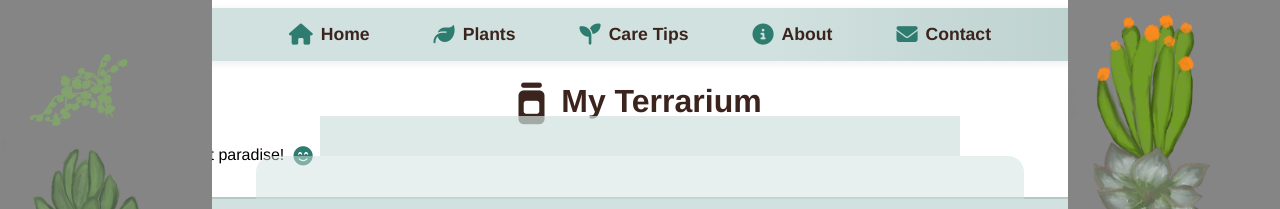
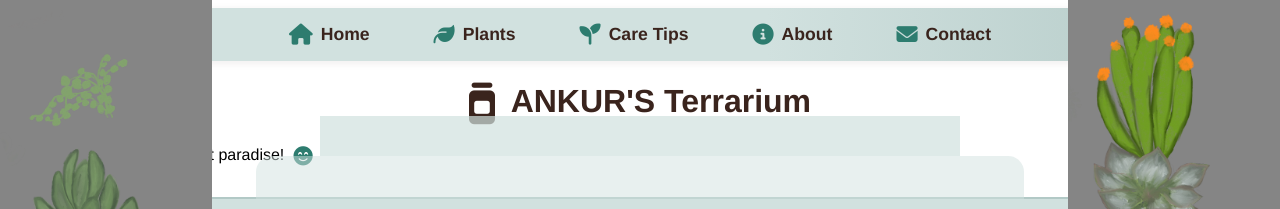
Before and after one commit to avcpa/terrarium-lab, a plain HTML site: page index.html in a window 1280 px wide. Shown: the top 209 px of the page. Drawn offline with Linux system fonts and the light colour scheme.

Commit message:
personalized title and gitignore

```diff
--- a/index.html
+++ b/index.html
@@ -1,7 +1,7 @@
 <!DOCTYPE html>
 <html lang="en">
 <head>
-    <title>Welcome to my Virtual Terrarium</title>
+    <title>Welcome to Ankur's Garden</title>
     <meta charset="utf-8" />
     <meta http-equiv="X-UA-Compatible" content="IE=edge" />
     <meta name="viewport" content="width=device-width, initial-scale=1" />
@@ -26,7 +26,7 @@
         </nav>
 
         <header>
-            <h1><i class="fas fa-jar"></i> My Terrarium</h1>
+            <h1><i class="fas fa-jar"></i> ANKUR'S Terrarium</h1>
             <p>Welcome to your virtual plant paradise! <i class="fas fa-smile-beam"></i></p>
         </header>
 
```
Also changed, not shown: 2 other files.
